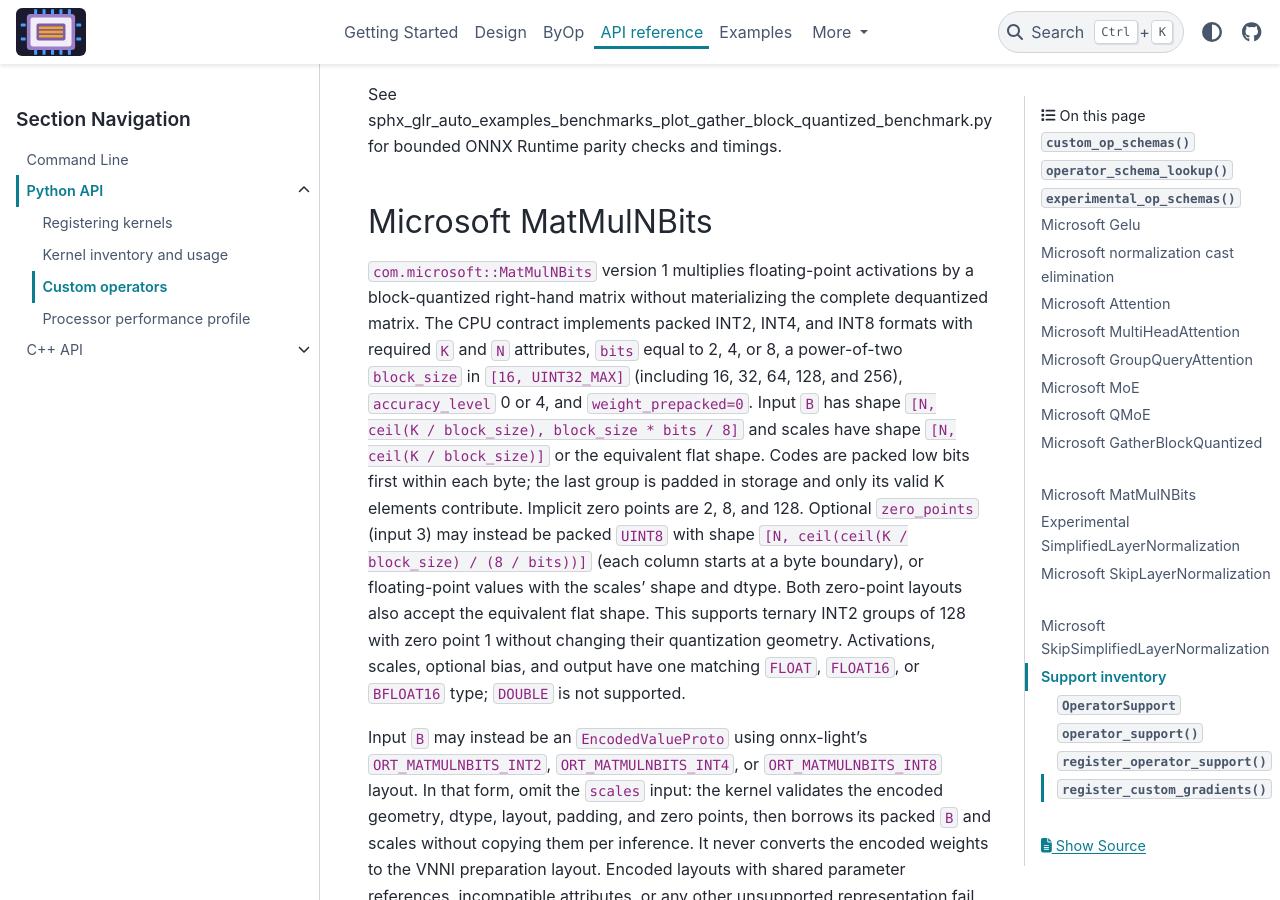
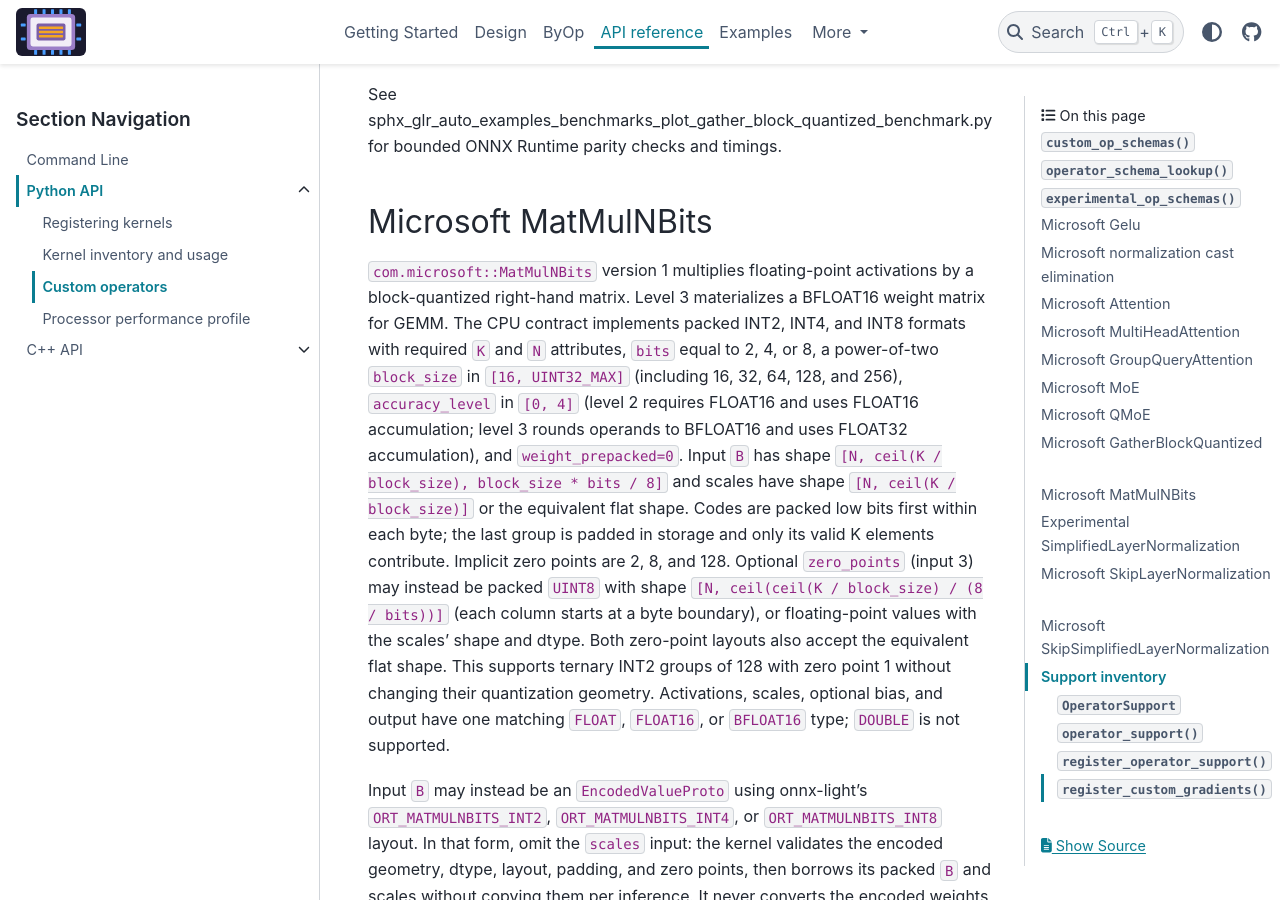
Before and after one commit to xadupre/onnx-light-cpu, a Sphinx documentation site: the page built from docs/api/python/custom_operators.rst, in a window 1280 px wide and 900 px high, scrolled down 8249 px. Built offline with Sphinx 7.4.7 and the PyData theme 0.15.4, drawn with Linux system fonts in a browser that asks for light colours; pages that are not in the unit, such as notebooks, are missing from menus.

Commit message:
Implement MatMulNBits precision levels
Co-authored-by: Copilot <223556219+Copilot@users.noreply.github.com>

```diff
--- a/docs/api/python/custom_operators.rst
+++ b/docs/api/python/custom_operators.rst
@@ -360,11 +360,13 @@ Microsoft MatMulNBits
 ~~~~~~~~~~~~~~~~~~~~~
 
 ``com.microsoft::MatMulNBits`` version 1 multiplies floating-point activations by a
-block-quantized right-hand matrix without materializing the complete
-dequantized matrix. The CPU contract implements packed INT2, INT4, and INT8
+block-quantized right-hand matrix. Level 3 materializes a BFLOAT16 weight
+matrix for GEMM. The CPU contract implements packed INT2, INT4, and INT8
 formats with required ``K`` and ``N`` attributes, ``bits`` equal to 2, 4, or
 8, a power-of-two ``block_size`` in ``[16, UINT32_MAX]`` (including 16, 32,
-64, 128, and 256), ``accuracy_level`` 0 or 4, and
+64, 128, and 256), ``accuracy_level`` in ``[0, 4]`` (level 2 requires
+FLOAT16 and uses FLOAT16 accumulation; level 3 rounds operands to BFLOAT16
+and uses FLOAT32 accumulation), and
 ``weight_prepacked=0``. Input ``B`` has shape
 ``[N, ceil(K / block_size), block_size * bits / 8]`` and scales have shape
 ``[N, ceil(K / block_size)]`` or the equivalent flat shape. Codes are packed
```
Also changed, not shown: CHANGELOGS.md (+1 -0 lines), docs/api/cpp/kernels_notes.rst (+8 -2 lines), 9 other files.
